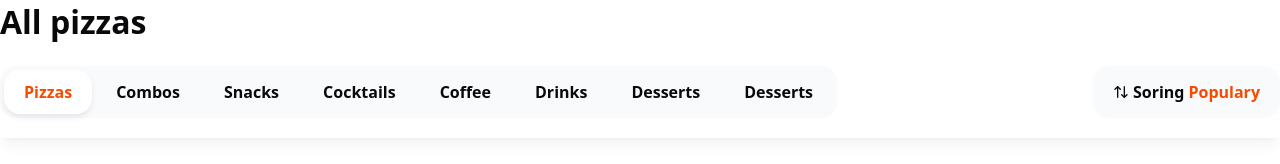
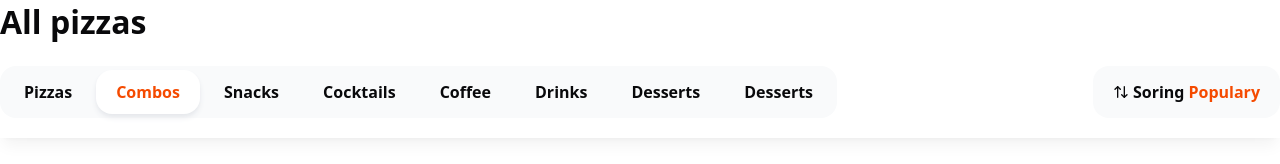
Before and after one commit to BroshkoOleh/Pizza_Project, a Next.js app: page / in a window 1280 px wide. Shown: the part 152-316 px from the top of the page. Built offline with nearby package versions, Linux system fonts and the light colour scheme.

Commit message:
switch to other categories through intersection

```diff
--- a/app/globals.css
+++ b/app/globals.css
@@ -116,6 +116,9 @@
   * {
     @apply border-border outline-ring/50;
   }
+  html {
+    scroll-behavior: smooth;
+  }
   body {
     @apply bg-background text-foreground;
   }
--- a/app/page.tsx
+++ b/app/page.tsx
@@ -24,7 +24,7 @@ export default function Home() {
           <div className="flex-1">
             <div className="flex flex-col gap-16">
               <ProductsGroupList title="Pizzas" products={products} categoryId={1} />
-              <ProductsGroupList title="Kombo" products={products} categoryId={2} />
+              <ProductsGroupList title="Combos" products={products} categoryId={2} />
             </div>
             {/*
             <div className="flex items-center gap-6 mt-12">
--- a/components/shared/Categories.tsx
+++ b/components/shared/Categories.tsx
@@ -1,33 +1,38 @@
+"use client";
+
 import { cn } from "@/lib/utils";
+import { useCategoryStore } from "@/store/category";
 
 interface Props {
   className?: string;
 }
 const categories = [
-  "Pizzas",
-  "Combos",
-  "Snacks",
-  "Cocktails",
-  "Coffee",
-  "Drinks",
-  "Desserts",
-  "Desserts",
+  { id: 1, name: "Pizzas" },
+  { id: 2, name: "Combos" },
+  { id: 3, name: "Snacks" },
+  { id: 4, name: "Cocktails" },
+  { id: 5, name: "Coffee" },
+  { id: 6, name: "Drinks" },
+  { id: 7, name: "Desserts" },
+  { id: 8, name: "Desserts" },
 ];
-const activeIndex = 0;
 
 export function Categories({ className }: Props) {
+  const categoryActiveId = useCategoryStore((state) => state.activeId);
+
   return (
     <div className={cn("inline-flex gap-1 bg-gray-50 p-1 rounded-2xl", className)}>
-      {categories.map((category, index) => {
+      {categories.map(({ name, id }, index) => {
         return (
           <a
             className={cn(
               "flex items-center font-bold h-11 rounded-2xl px-5",
-              activeIndex === index && "bg-white shadow-md shadow-gray-200 text-primary"
+              categoryActiveId === id && "bg-white shadow-md shadow-gray-200 text-primary"
             )}
+            href={`/#${name}`}
             key={index}
           >
-            <button>{category}</button>
+            <button>{name}</button>
           </a>
         );
       })}
--- a/components/shared/ProductsGroupList.tsx
+++ b/components/shared/ProductsGroupList.tsx
@@ -1,10 +1,13 @@
 "use client";
 
-import React from "react";
+import React, { useEffect } from "react";
+import { useRef } from "react";
+import { useIntersection } from "react-use";
 
 import { HeadTitle } from "./index";
 import { cn } from "@/lib/utils";
 import { ProductCard } from "./ProductCard";
+import { useCategoryStore } from "@/store/category";
 export interface Product {
   id: number;
   name: string;
@@ -29,8 +32,18 @@ export const ProductsGroupList = ({
   categoryId,
   className,
 }: Props) => {
-  const intersectionRef = React.useRef(null);
+  const setActiveCategoryId = useCategoryStore((state) => state.setActiveId);
 
+  const intersectionRef = useRef<HTMLDivElement>(null);
+
+  const intersection = useIntersection(intersectionRef as React.RefObject<HTMLElement>, {
+    threshold: 0.4,
+  });
+  useEffect(() => {
+    if (intersection?.isIntersecting) {
+      setActiveCategoryId(categoryId);
+    }
+  }, [title, intersection, categoryId, setActiveCategoryId]);
   return (
     <div className={className} id={title} ref={intersectionRef}>
       <HeadTitle text={title} size="lg" className="font-extrabold mb-5" />
--- a/package.json
+++ b/package.json
@@ -22,8 +22,10 @@
     "next": "16.0.6",
     "react": "19.2.0",
     "react-dom": "19.2.0",
+    "react-use": "^17.6.0",
     "tailwind-merge": "^3.4.0",
-    "vaul": "^1.1.2"
+    "vaul": "^1.1.2",
+    "zustand": "^5.0.9"
   },
   "devDependencies": {
     "@tailwindcss/postcss": "^4",
--- /dev/null
+++ b/store/category.ts
@@ -0,0 +1,9 @@
+import { create } from "zustand";
+interface State {
+  activeId: number;
+  setActiveId: (activeId: number) => void;
+}
+export const useCategoryStore = create<State>((set) => ({
+  activeId: 1,
+  setActiveId: (activeId: number) => set({ activeId }),
+}));
```
Also changed, not shown: 1 other file (tests, documents, lock files or other folders).
